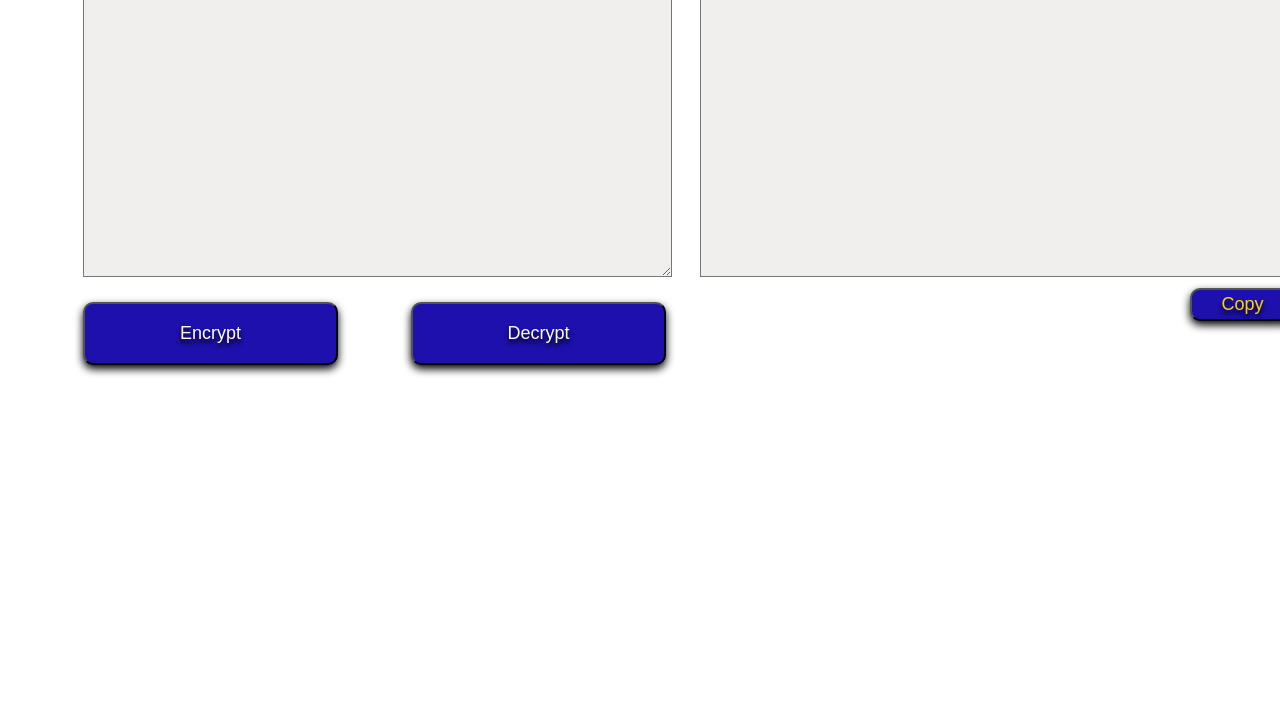
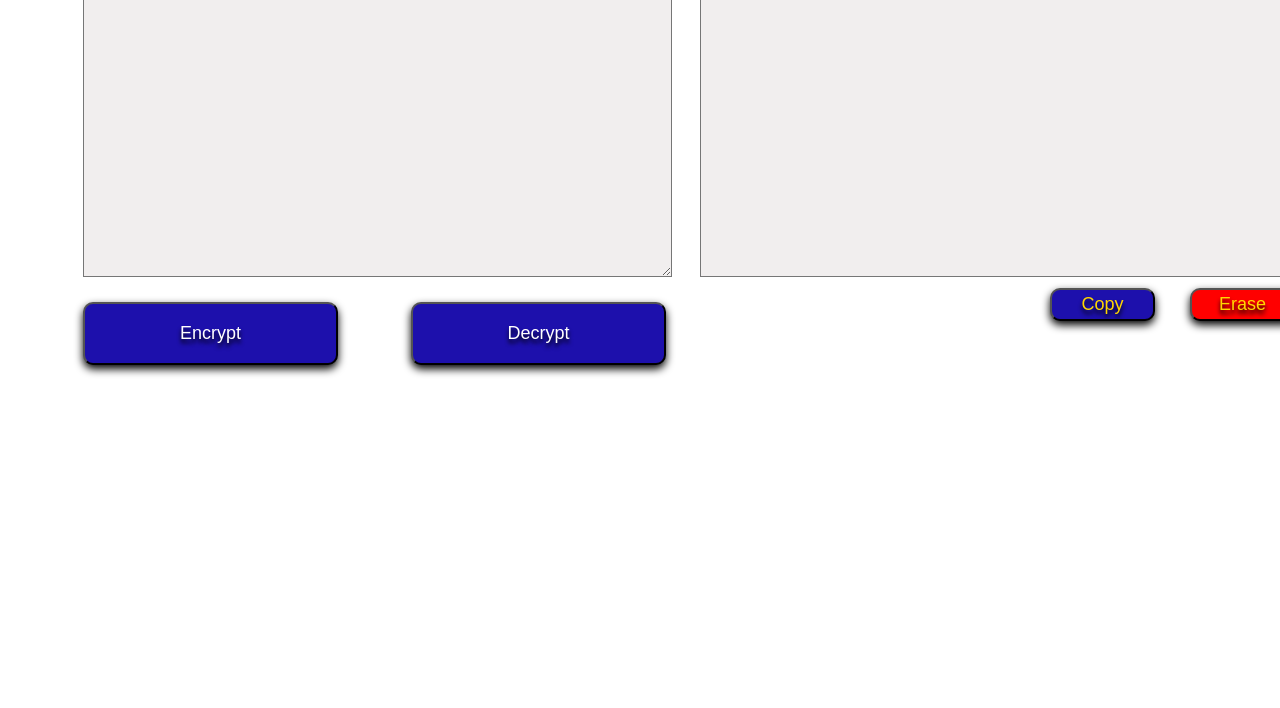
Before and after one commit to JuanPacoHernandez/JuanPacoHernandez.github.io, a plain HTML site: page index.html in a window 1280 px wide. Shown: the part 92-800 px from the top of the page. Drawn offline with Linux system fonts and the light colour scheme.

Commit message:
Updating Erase button

```diff
--- a/index.html
+++ b/index.html
@@ -41,6 +41,7 @@
                     <p>Result</p>
                     <textarea id= "mensaje" cols="60" rows="10"></textarea>
                     <button id="copiar" onclick="copiar()">Copy</button>
+                    <button id="borrar" onclick="borrar()">Erase</button>
                 </div>
             </section>
 
--- a/script.js
+++ b/script.js
@@ -55,3 +55,7 @@ function copiar() {
   document.execCommand("copy");
 }
 document.querySelector("#copiar").addEventListener("click", copiar);
+
+function borrar(){
+    message.value = "";
+}
--- a/style.css
+++ b/style.css
@@ -105,7 +105,7 @@ body{
     position: absolute;
     width: 105px;
     height: 33px;
-    left: 1190px;
+    left: 1050px;
     top: 380px;
     filter: drop-shadow(0px 4px 4px rgb(0, 0, 0));
     /* transistion aparecio en CCS3 y sirve para cambiar las propiedades del item pero de una forma no abrupta, como una forma suavizada y "all" significa que cambie TODAS las propiedades*/
@@ -117,6 +117,25 @@ body{
     border-radius: 10px;
 }
 
+
+#borrar{
+    display: inline;
+    font-size: large;
+    color: gold;
+    position: absolute;
+    width: 105px;
+    height: 33px;
+    left: 1190px;
+    top: 380px;
+    filter: drop-shadow(0px 4px 4px rgb(0, 0, 0));
+    /* transistion aparecio en CCS3 y sirve para cambiar las propiedades del item pero de una forma no abrupta, como una forma suavizada y "all" significa que cambie TODAS las propiedades*/
+    transition: 0.5s all;
+    /*Cambia el estilo del puntero*/
+    cursor: pointer;
+    text-shadow: 0px 4px 4px rgb(0, 0, 0);
+    background: red;
+    border-radius: 10px;
+}
 
 .requisitos{
     position: absolute;
```
